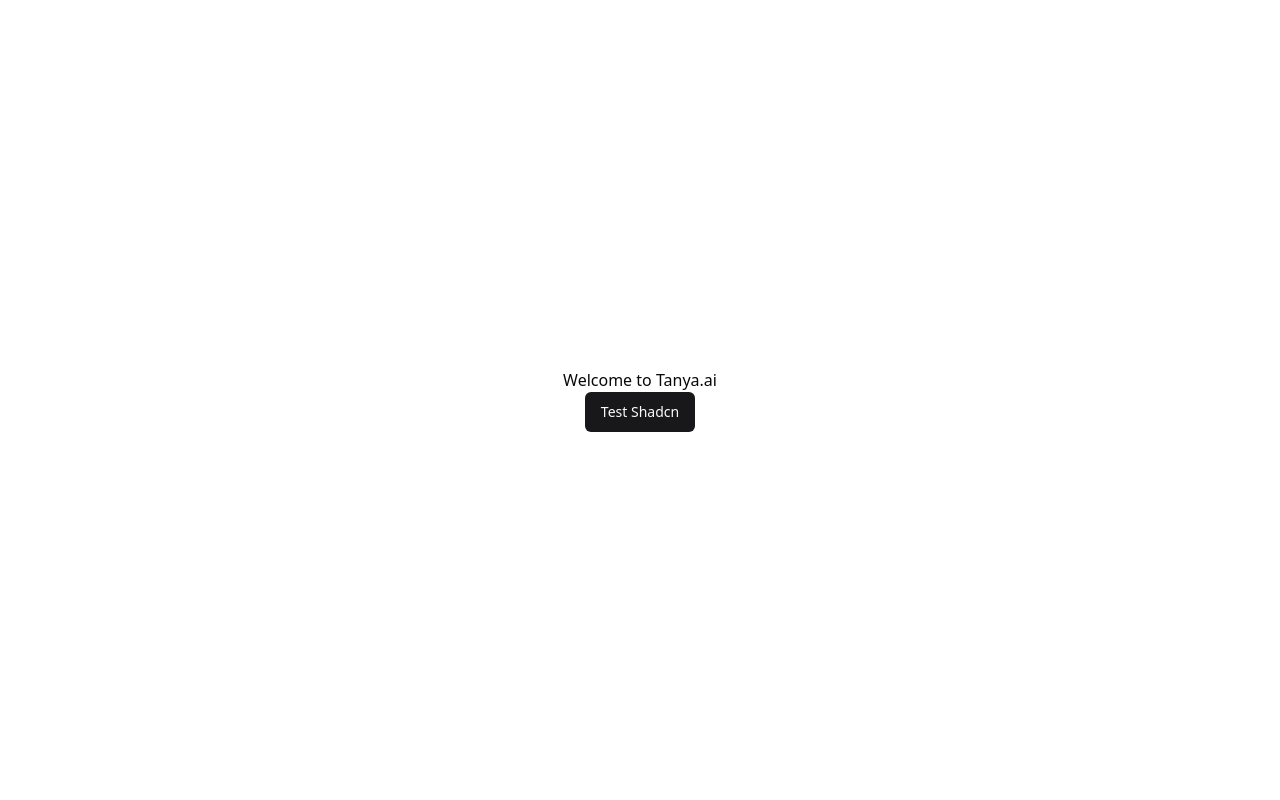
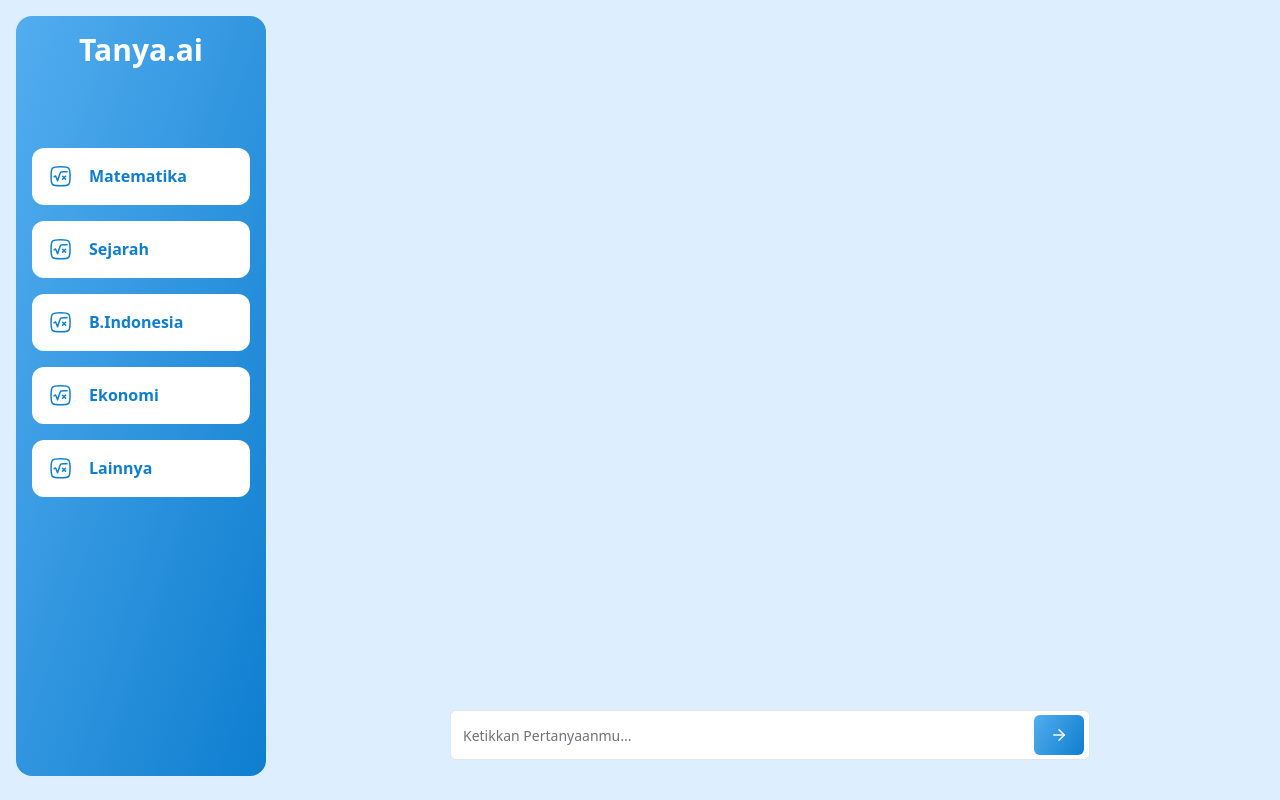
Before and after one commit to ramarfx/tanya.ai, a React (Vite) app: page / in a window 1280 px wide. Built offline with nearby package versions, Linux system fonts and the light colour scheme.

Commit message:
layouting

```diff
--- a/src/App.tsx
+++ b/src/App.tsx
@@ -1,15 +1,14 @@
-import { Button } from './components/ui/button'
+import { BrowserRouter, Route, Routes } from "react-router-dom";
+import MainLayout from "./layouts/MainLayout";
 
 function App() {
-
   return (
-    <div className="container">
-      <div className="flex flex-col w-full h-screen justify-center items-center">
-        <h1>Welcome to Tanya.ai</h1>
-        <Button>Test Shadcn</Button>
-      </div>
-    </div>
-  )
+    <BrowserRouter>
+      <Routes>
+        <Route path="/" element={<MainLayout />} />
+      </Routes>
+    </BrowserRouter>
+  );
 }
 
-export default App
+export default App;
--- /dev/null
+++ b/src/components/Sidebar.tsx
@@ -0,0 +1,52 @@
+import { Link } from "react-router-dom";
+
+const Sidebar = () => {
+  return (
+    <div className="absolute top-0 left-0 w-[250px] h-[95vh] m-4 p-4 bg-gradient-to-br from-[#53adef] to-[#0e7ecf] rounded-2xl">
+      <h1 className="text-white font-bold text-3xl text-center">Tanya.ai</h1>
+
+      <Sidebar.Menu>
+        <Sidebar.Button href="#" icon="/icons/math.svg">
+          Matematika
+        </Sidebar.Button>
+        <Sidebar.Button href="#" icon="/icons/math.svg">
+          Sejarah
+        </Sidebar.Button>
+        <Sidebar.Button href="#" icon="/icons/math.svg">
+          B.Indonesia
+        </Sidebar.Button>
+        <Sidebar.Button href="#" icon="/icons/math.svg">
+          Ekonomi
+        </Sidebar.Button>
+        <Sidebar.Button href="#" icon="/icons/math.svg">
+          Lainnya
+        </Sidebar.Button>
+      </Sidebar.Menu>
+    </div>
+  );
+};
+
+Sidebar.Menu = ({ children }: any) => {
+  return <div className="grid grid-cols-1 grid-rows-5 mt-20">{children}</div>;
+};
+
+Sidebar.Button = ({
+  href,
+  icon,
+  children,
+}: {
+  href: string;
+  icon: string;
+  children: string;
+}) => {
+  return (
+    <Link
+      to={href}
+      className="px-4 py-4 flex flex-row gap-4 bg-white text-[#0E7ECF] rounded-xl font-semibold text-base mb-4">
+      <img src={icon} alt="math icon" />
+      <span>{children}</span>
+    </Link>
+  );
+};
+
+export default Sidebar;
--- /dev/null
+++ b/src/components/ui/input.tsx
@@ -0,0 +1,25 @@
+import * as React from "react"
+
+import { cn } from "@/lib/utils"
+
+export interface InputProps
+  extends React.InputHTMLAttributes<HTMLInputElement> {}
+
+const Input = React.forwardRef<HTMLInputElement, InputProps>(
+  ({ className, type, ...props }, ref) => {
+    return (
+      <input
+        type={type}
+        className={cn(
+          "flex h-10 w-full rounded-md border border-input bg-background px-3 py-2 text-sm file:border-0 file:bg-transparent file:text-sm file:font-medium placeholder:text-muted-foreground focus:outline-none disabled:cursor-not-allowed disabled:opacity-50",
+          className
+        )}
+        ref={ref}
+        {...props}
+      />
+    )
+  }
+)
+Input.displayName = "Input"
+
+export { Input }
--- /dev/null
+++ b/src/layouts/MainLayout.tsx
@@ -0,0 +1,23 @@
+import Sidebar from "@/components/Sidebar";
+import { Button } from "@/components/ui/button";
+import { Input } from "@/components/ui/input";
+import { ArrowRight } from "lucide-react";
+
+const MainLayout = () => {
+  return (
+    <section className="h-screen w-full px-10 pb-10 relative bg-[#DCEEFF] flex flex-row pl-[300px]">
+      <Sidebar />
+
+      <main className="w-full h-full flex justify-center items-end">
+        <div className="relative max-w-screen-sm w-full flex items-center">
+          <Input className="py-6" placeholder="Ketikkan Pertanyaanmu..." />
+          <Button className="absolute right-1.5 bg-primary">
+            <ArrowRight className="size-[18px]" />
+          </Button>
+        </div>
+      </main>
+    </section>
+  );
+};
+
+export default MainLayout;
--- a/tailwind.config.js
+++ b/tailwind.config.js
@@ -52,6 +52,9 @@
           foreground: "hsl(var(--card-foreground))",
         },
       },
+      backgroundImage: {
+        'primary': 'linear-gradient(120deg, rgba(83,173,239,1), rgba(14,126,207,1) 100%)',
+      },
       borderRadius: {
         lg: "var(--radius)",
         md: "calc(var(--radius) - 2px)",
```
Also changed, not shown: public/icons/math.svg (added).
